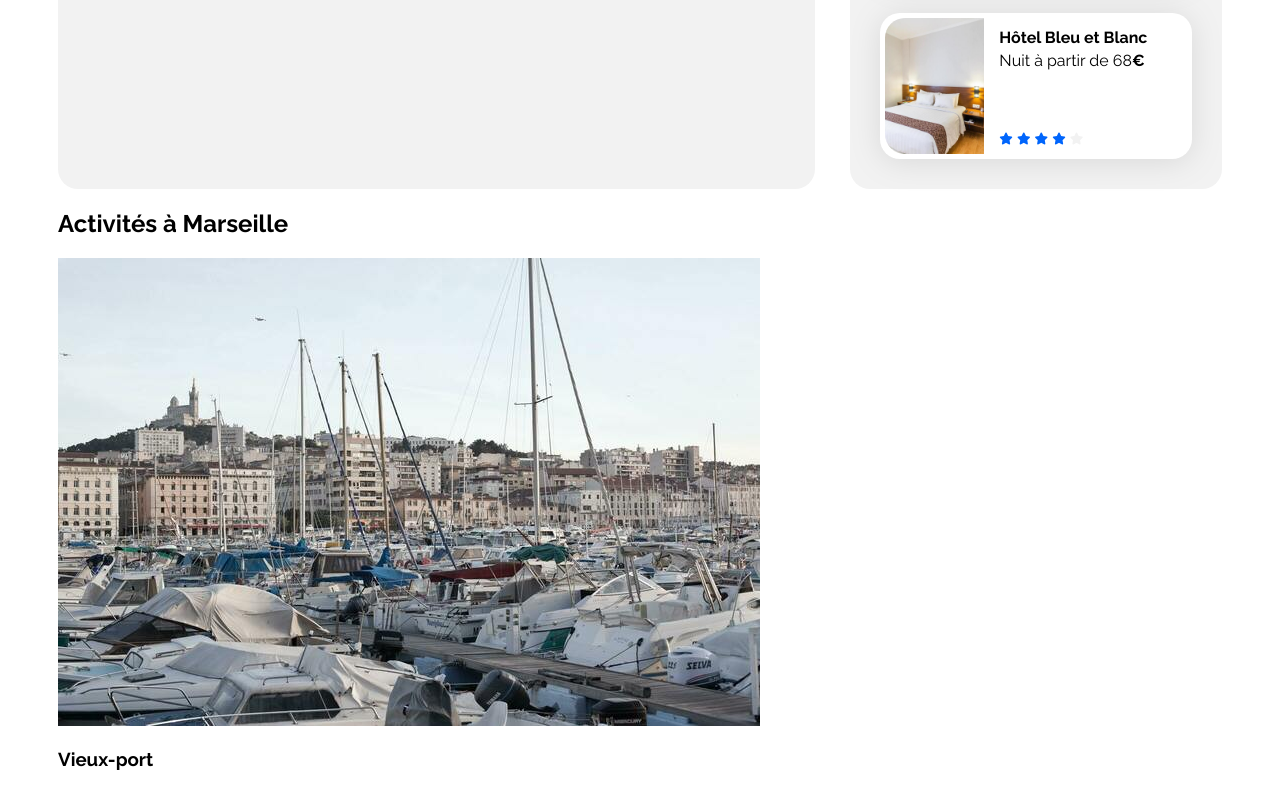
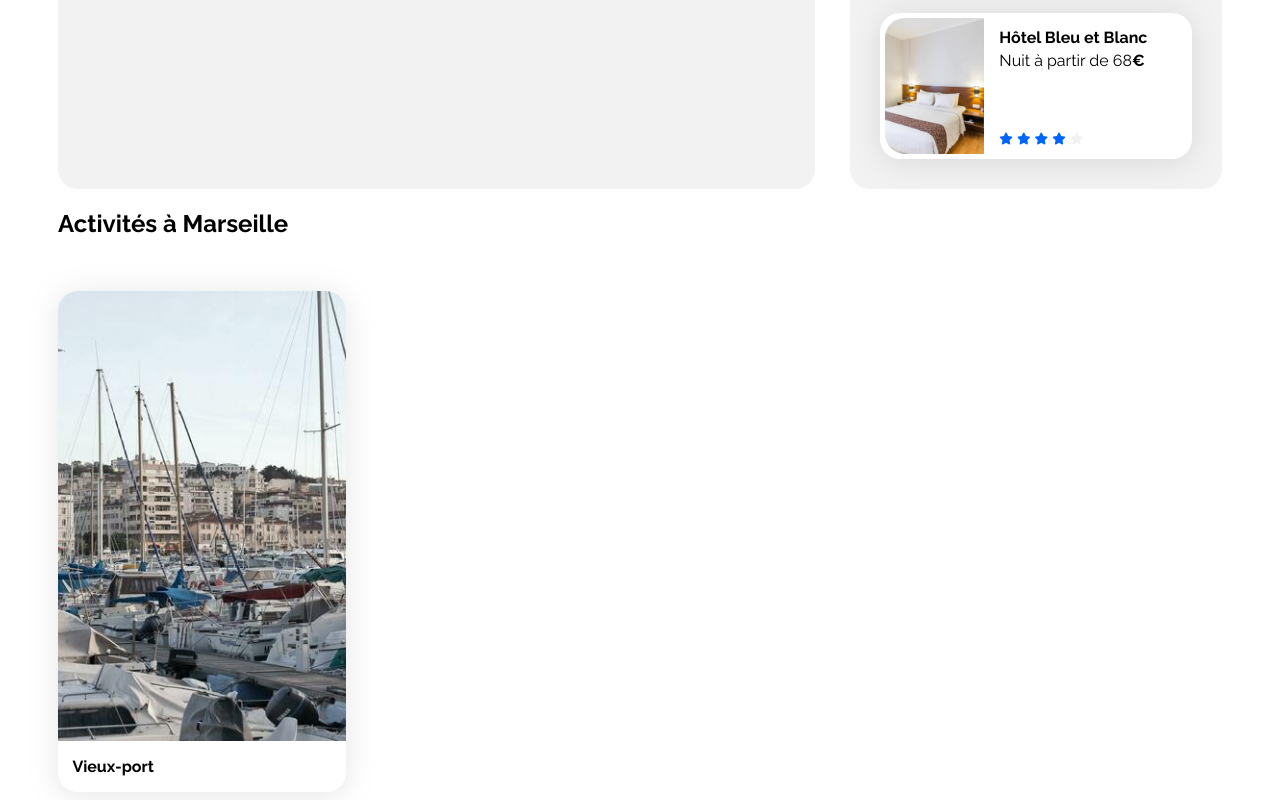
Before and after one commit to AntoineA4/Booki-accueil-Projet1, a plain HTML site: page index.html in a window 1280 px wide. Shown: the part 858-1658 px from the top of the page. Drawn offline with Linux system fonts and the light colour scheme.

Commit message:
première-card

```diff
--- a/css/style.css
+++ b/css/style.css
@@ -285,6 +285,31 @@ a {
     display: flex;
     justify-content: column;
 }
+.card2 {
+    background-color: white;
+    border-radius: 20px;
+    filter: drop-shadow(0px 3px 15px rgba(0, 0, 0, 0.1));
+    display: flex;
+    flex-direction: column;
+    width:18em;
+}
+.activités-cards .card2 {
+    display: flex;
+    margin-top: 33px;
+}
+
+.activités-cards img {
+    width: 100%;
+    height: 450px;
+    border-top-left-radius: 20px;
+    border-top-right-radius: 20px;
+    object-fit: cover;
+}
+.card2 h3 {
+    padding-left: 5%;
+    font-size: 16px;
+}
+
 
 
 
```
